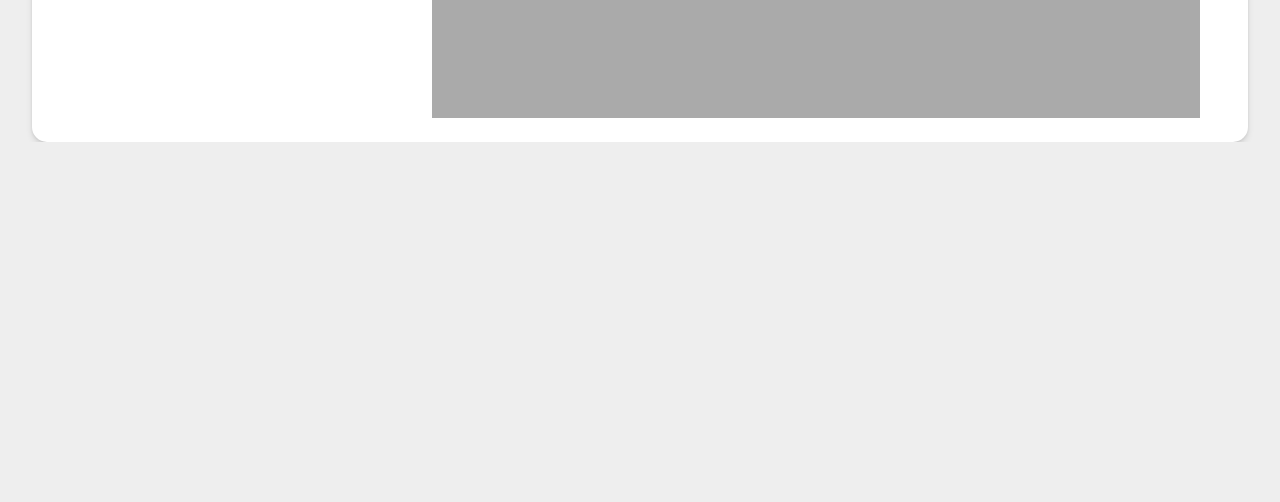
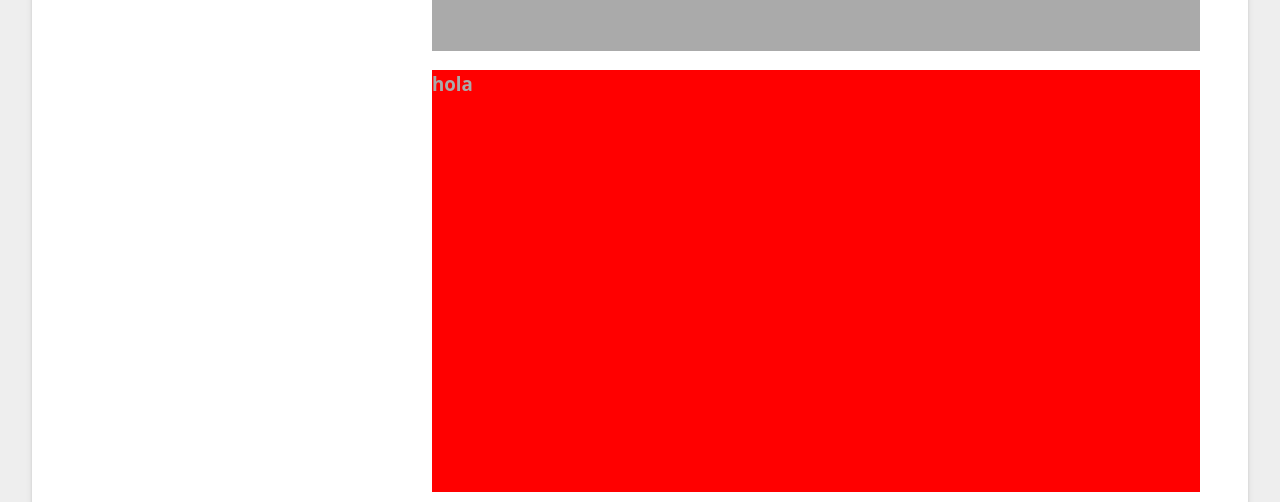
Before and after one commit to BegliardoFrancisco/Porfolio, a React (Vite) app: page / in a window 1280 px wide. Shown: the part 1011-1513 px from the top of the page. Before the commit the page ends 1153 px from the top, so only its background shows below. Built offline with nearby package versions, Linux system fonts and the light colour scheme.

Commit message:
scroll proyect

```diff
--- a/src/components/Home.jsx
+++ b/src/components/Home.jsx
@@ -65,6 +65,10 @@ const Home = () => {
                     <h1>hola</h1>
                 </section>
 
+                <section className='holaa'>
+                    <h1>hola</h1>
+                </section>
+
             </section>
 
 
--- a/src/styles/Home.css
+++ b/src/styles/Home.css
@@ -47,6 +47,22 @@ main{
 .projects {
     color: #aaa;
     width: 60vw;
+    height: 66vh;
+    overflow-y: scroll;
+}
+
+.projects::-webkit-scrollbar {
+    width: .3rem;
+}
+
+.projects::-webkit-scrollbar-track {
+    background-color: #fff;
+    border-radius: 30px;
+}
+
+.projects::-webkit-scrollbar-thumb {
+    background-color: #111;
+    border-radius: 50px;
 }
 
 .projects h1 {
@@ -63,7 +79,7 @@ main{
 .projects-contain {
     display: flex;
     flex-direction: row;
-    flex-wrap: wrap;
+    flex-wrap: nowrap;
 }
 
 
@@ -71,3 +87,8 @@ main{
     height: 33vw;
     background-color: #aaa;
 }
+
+.holaa {
+    height: 33vw;
+    background-color: red;
+}
```
